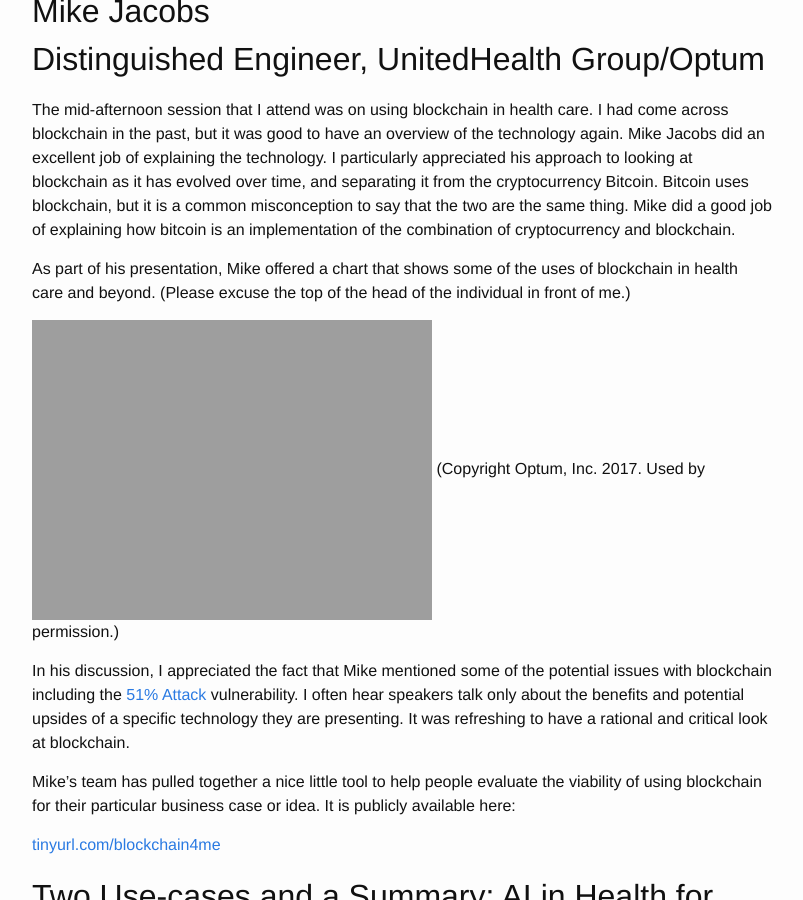
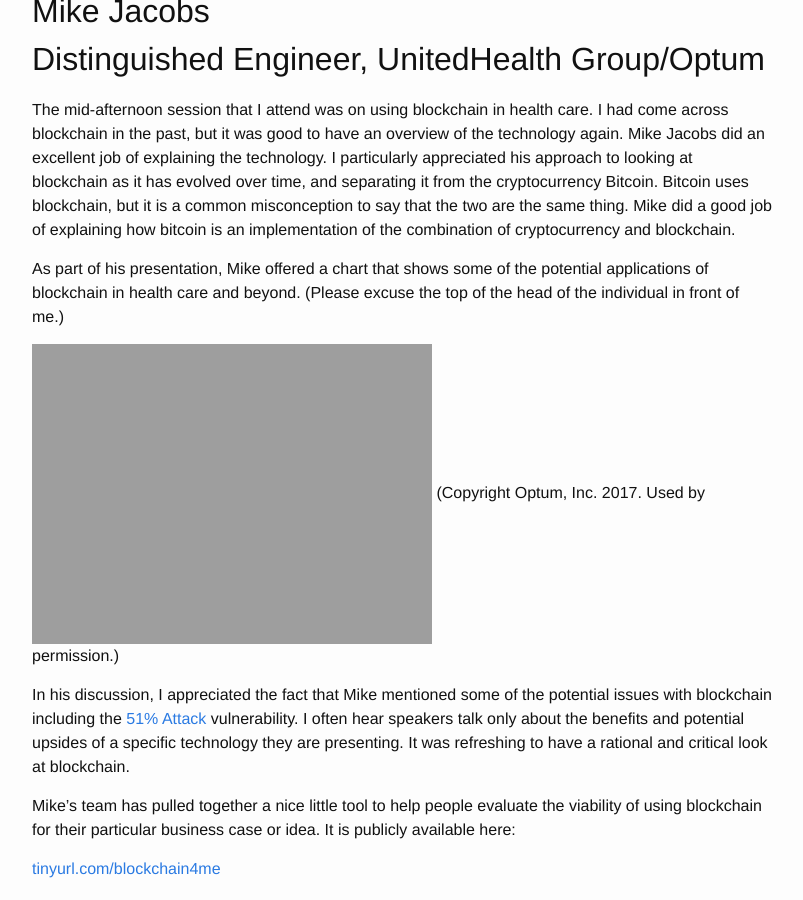
Before and after one commit to fractalbass/data_science, a Jekyll site: the page built from _posts/2017-10-10-data_science_22.markdown, in a window 1280 px wide and 900 px high, scrolled down 3812 px. Shown: the whole window, without its empty margins (238-1041 px from the left). Built offline with Jekyll 4.4.1, drawn with Linux system fonts in a browser that asks for light colours.

Commit message:
Small edit.

```diff
--- a/_posts/2017-10-10-data_science_22.markdown
+++ b/_posts/2017-10-10-data_science_22.markdown
@@ -69,7 +69,7 @@ One interesting slide in the presentation showed a hypergraph representation of
 
 The mid-afternoon session that I attend was on using blockchain in health care.  I had come across blockchain in the past, but it was good to have an overview of the technology again.  Mike Jacobs did an excellent job of explaining the technology.  I particularly appreciated his approach to looking at blockchain as it has evolved over time, and separating it from the cryptocurrency Bitcoin.  Bitcoin uses blockchain, but it is a common misconception to say that the two are the same thing.  Mike did a good job of explaining how bitcoin is an implementation of the combination of cryptocurrency and blockchain.
 
-As part of his presentation, Mike offered a chart that shows some of the uses of blockchain in health care and beyond.  (Please excuse the top of the head of the individual in front of me.)
+As part of his presentation, Mike offered a chart that shows some of the potential applications of blockchain in health care and beyond.  (Please excuse the top of the head of the individual in front of me.)
 
 ![Blockchain Use Cases]({{ site.url }}/images/blockchain_uses.jpg)
 (Copyright Optum, Inc. 2017.  Used by permission.)
```
